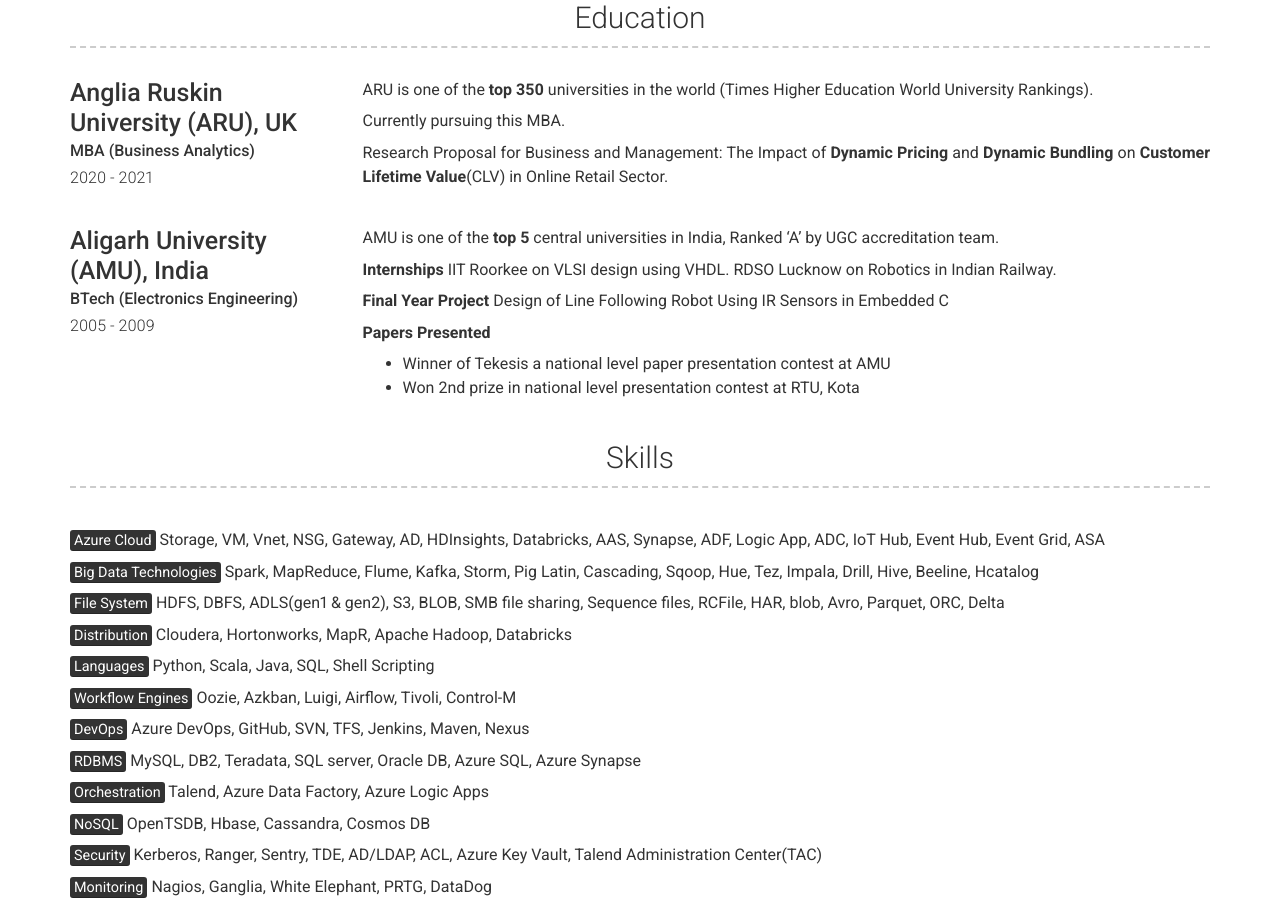
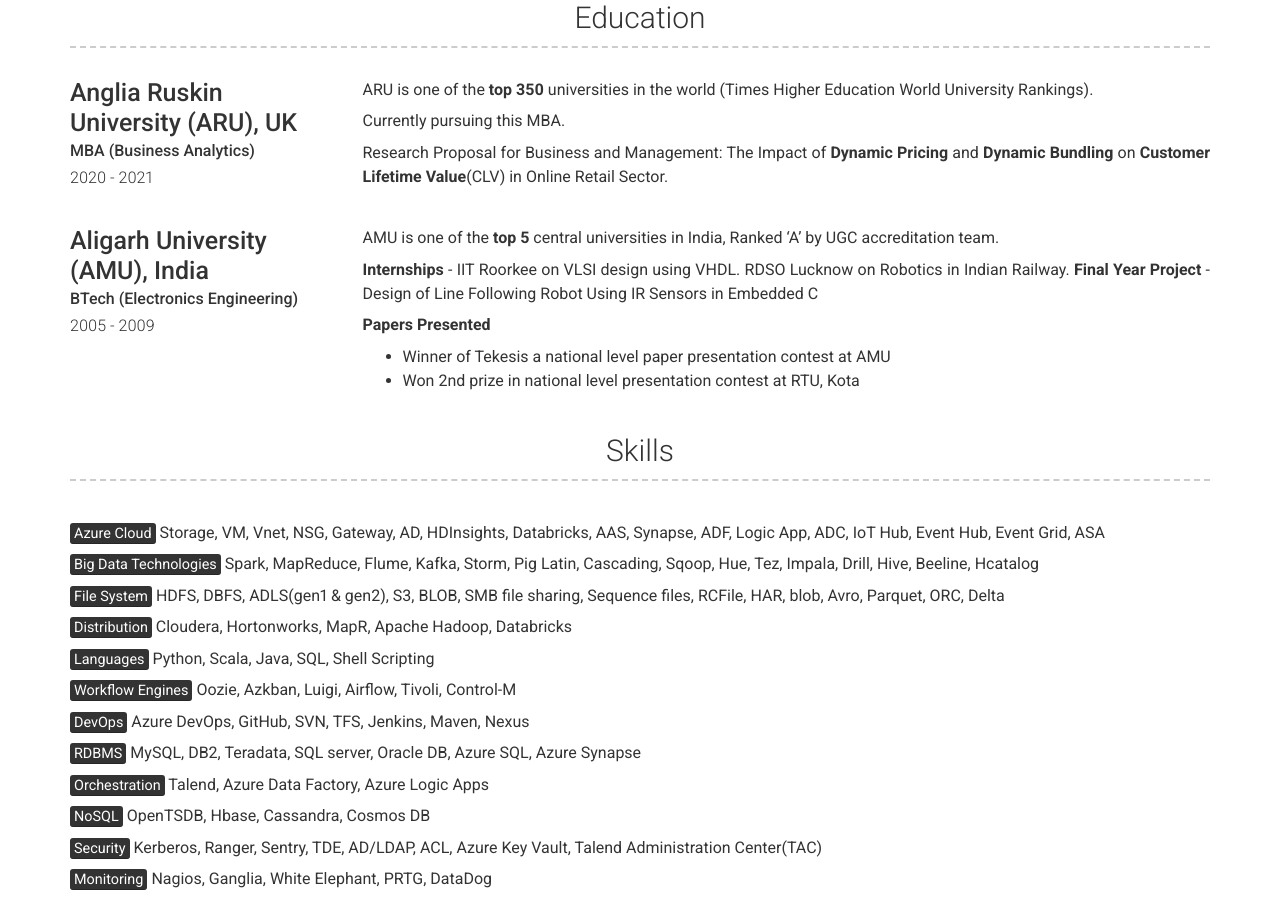
Before and after one commit to mohd-hasnain/mohd-hasnain.github.io, a Jekyll site: the page built from index.md, in a window 1280 px wide and 900 px high, scrolled down 1936 px. Built offline with Jekyll 4.4.1, drawn with Linux system fonts in a browser that asks for light colours; nearby versions of some CDN libraries.

```diff
--- a/_data/education.yml
+++ b/_data/education.yml
@@ -19,9 +19,8 @@
   description: | # this will include new lines to allow paragraphs
     AMU is one of the **top 5** central universities in India, Ranked 'A' by UGC accreditation team.
 
-    **Internships** IIT Roorkee on VLSI design using VHDL. RDSO Lucknow on Robotics in Indian Railway.
-
-    **Final Year Project** Design of Line Following Robot Using IR Sensors in Embedded C
+    **Internships** - IIT Roorkee on VLSI design using VHDL. RDSO Lucknow on Robotics in Indian Railway.
+    **Final Year Project** - Design of Line Following Robot Using IR Sensors in Embedded C
 
     **Papers Presented**
       - Winner of Tekesis a national level paper presentation contest at AMU
```
